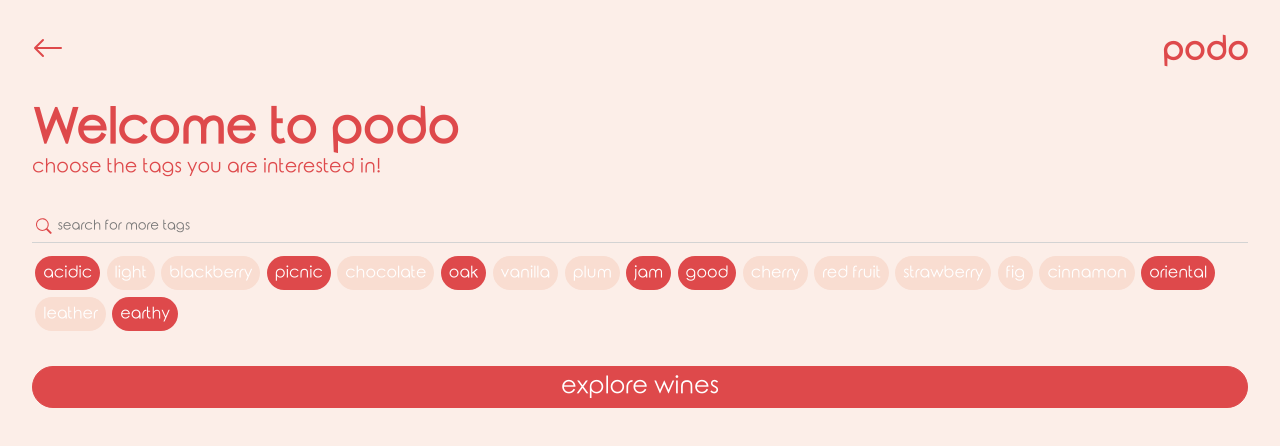
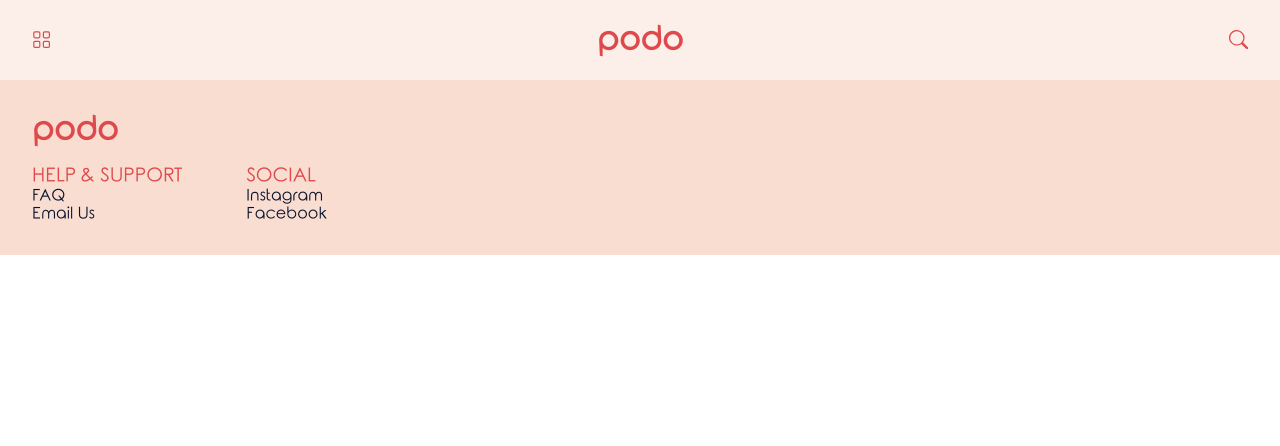
Before and after one commit to TREEANA/CSE416, a React (Create React App) app: page /detail in a window 1280 px wide. Shown: the top 446 px of the page. Built offline with nearby package versions, Linux system fonts and the light colour scheme; some icons are missing.

Commit message:
removed what was on Detail, starting on admin view

```diff
--- a/src/App.js
+++ b/src/App.js
@@ -38,6 +38,7 @@ const App = () => {
       [name]: value,
     });
   };
+
   const toggleStatus = (name) => {
     console.log(`toggle${name}`);
     setStatus({
--- a/src/components/Detail/Detail.js
+++ b/src/components/Detail/Detail.js
@@ -4,29 +4,23 @@ import Review from "../Review/Review";
 // import Search from "../Search/Search";
 // import Filter from "../Filter/Filter";
 // import Sort from "../Sort/Sort";
-import Register from "../Register/Register";
-import RegisterTag from "../RegisterTag/RegisterTag";
+// import Register from "../Register/Register";
+// import RegisterTag from "../RegisterTag/RegisterTag";
+import Wine from "../Wine/Wine";
 
-const Detail = ({userstatus }) => {
+const Detail = () => {
 
   return (
     <>
-
       <div className = "detail">
-        {/* <Filter filterpage = {filterpage} togglefilterpage = {togglefilterpage}/> */}
-        {/* <Sort/> */}
-        <RegisterTag/>
-      </div>
-
-      {/* <div className="detail">
-        <Review userstatus = {userstatus}/>
-      </div> */}
-
-      <div>
-        {/* <Register/> */}
+        <div>
+          {/* <Wine/> */}
+        </div>
       </div>
     </>
   );
 };
 
+// <img alt="Meiomi Pinot Noir" src="//images.vivino.com/thumbs/fjBaM_ZHTxqQtDa5Qj94JQ_pb_x600.png" height="500" width="147">
+
 export default Detail;
--- a/src/components/Sidebar/Sidebar.js
+++ b/src/components/Sidebar/Sidebar.js
@@ -32,6 +32,7 @@ const Sidebar = ({ status, toggleStatus }) => {
           </div>
         </div>
       );
+
     else if (status.user === 1) {
       return (
         <div className="sidebar__profileCont">
@@ -45,6 +46,7 @@ const Sidebar = ({ status, toggleStatus }) => {
           />
         </div>
       );
+
     } else if (status.user === 2) {
       return (
         <div className="sidebar__profileCont">
```
